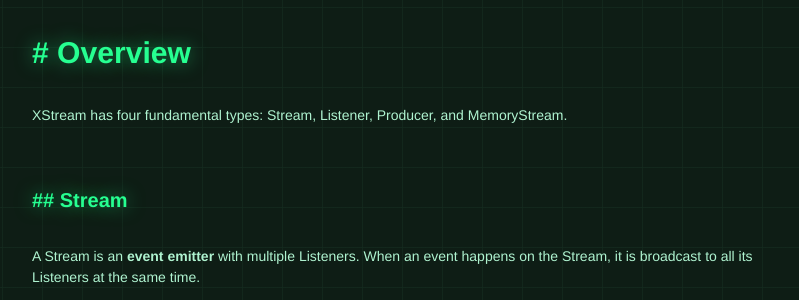
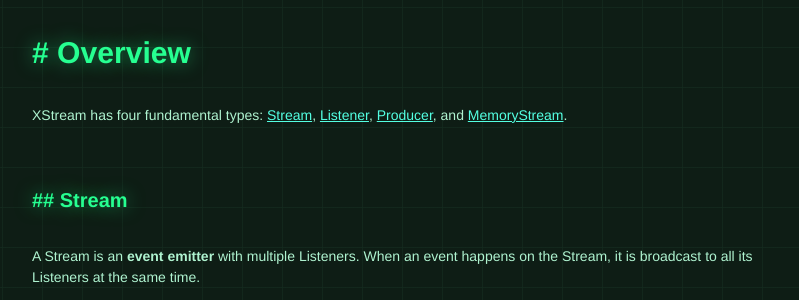
Before and after one commit to staltz/xstream, a Jekyll site: the page built from index.html, in a window 1280 px wide and 900 px high, scrolled down 2821 px. Shown: the part 153-453 px from the top of the window, without its empty margins (238-1037 px from the left). Built offline with Jekyll 4.4.1, drawn with Linux system fonts in a browser that asks for light colours; some web fonts are replaced; some of the changed lines change nothing that is shown.

Commit message:
update site

```diff
--- a/_includes/content.md
+++ b/_includes/content.md
@@ -99,7 +99,7 @@
 
 # Overview
 
-XStream has four fundamental types: Stream, Listener, Producer, and MemoryStream.
+XStream has four fundamental types: [Stream](#stream), [Listener](#listener), [Producer](#producer), and [MemoryStream](#memorystream).
 
 ## Stream
 
```
